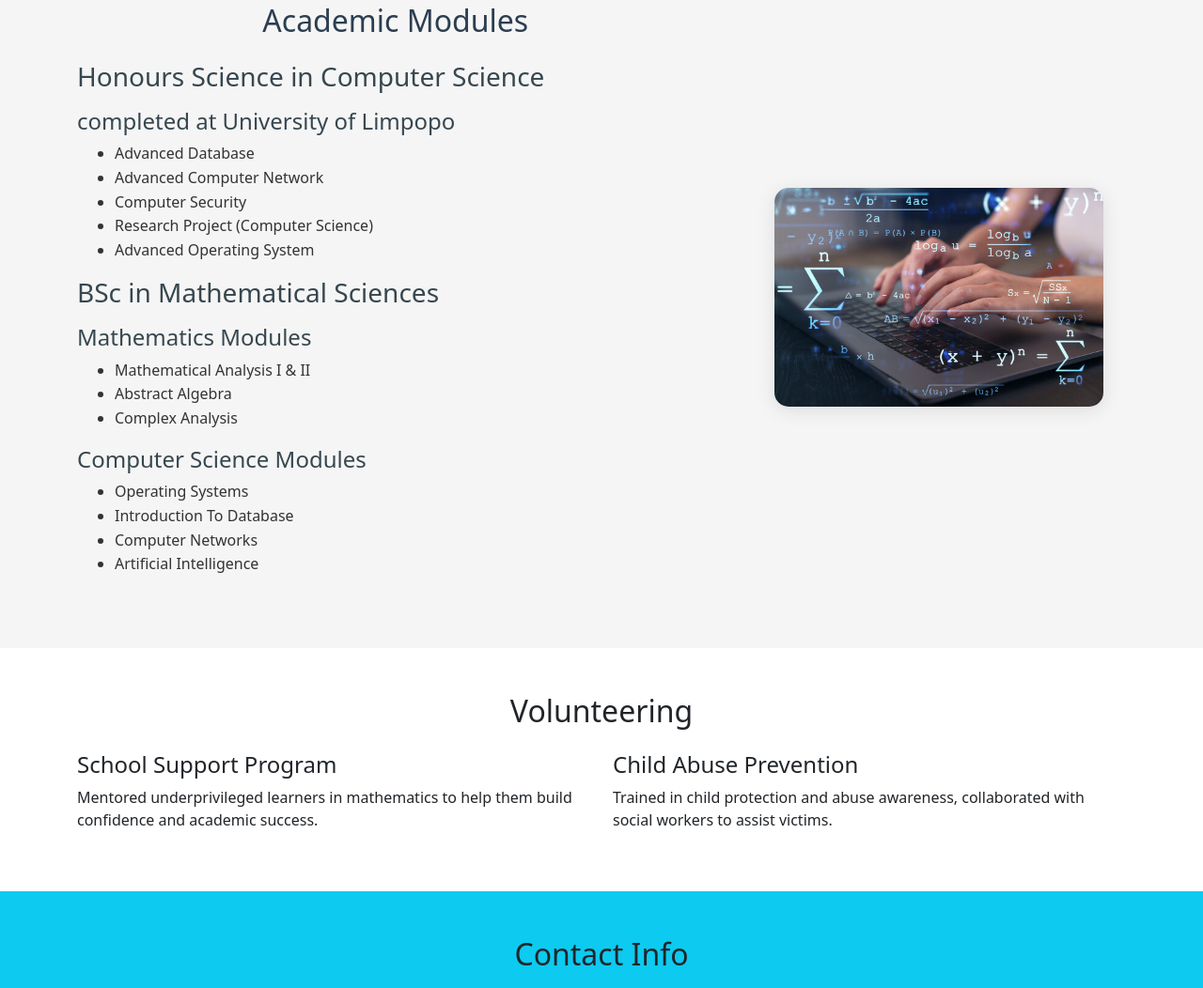
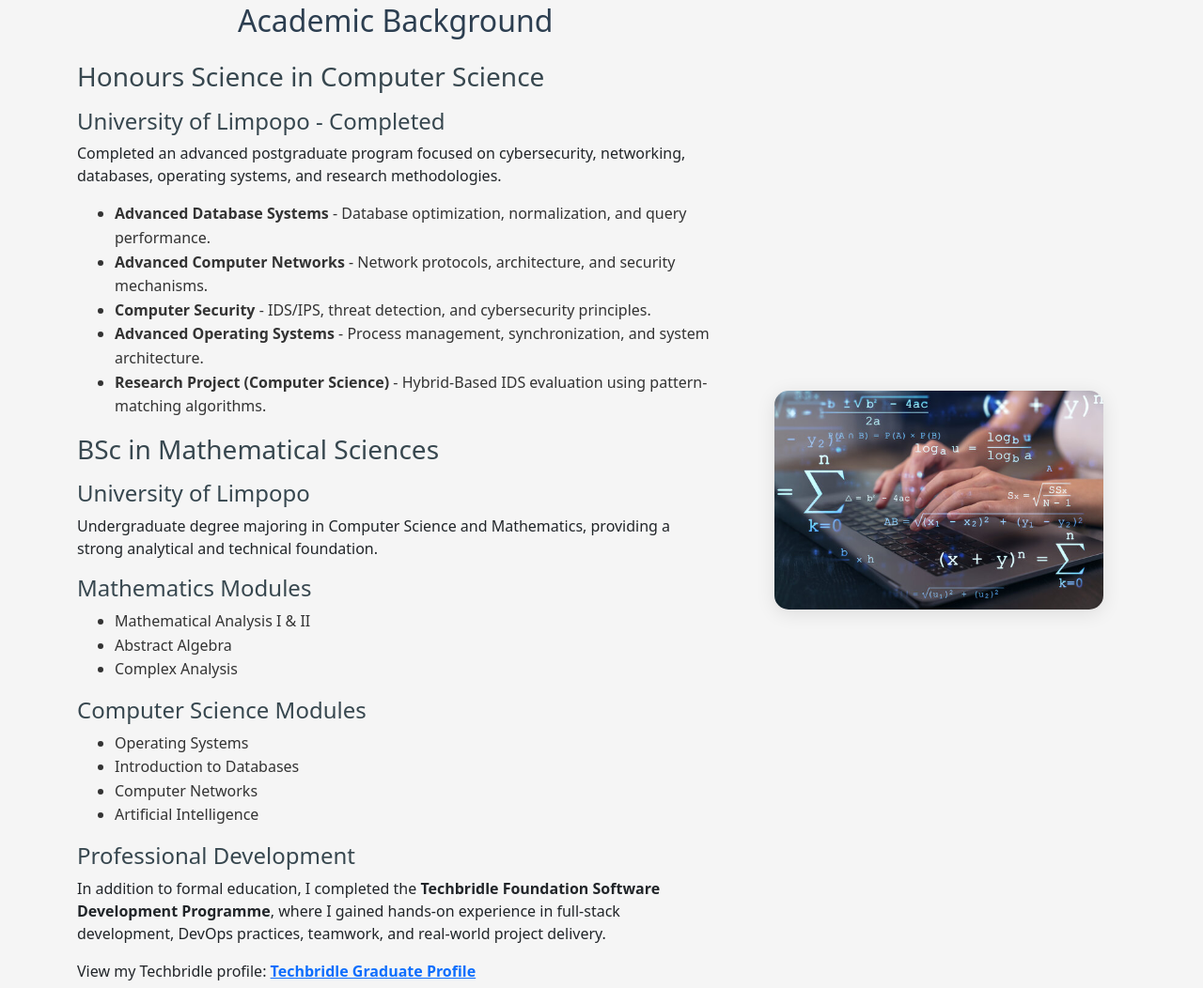
Before and after one commit to Elijah414/portfolio, a plain HTML site: page index.html in a window 1280 px wide. Shown: the part 3000-4052 px from the top of the page at 94% size. Drawn offline with nearby package versions, Linux system fonts and the light colour scheme.

Commit message:
academic update

```diff
--- a/index.html
+++ b/index.html
@@ -22,30 +22,35 @@
         </button>
         <div class="collapse navbar-collapse" id="navbarNavDropdown">
     <ul class="navbar-nav ms-auto">
+
         <li class="nav-item">
             <a class="nav-link" href="#home">Home</a>
         </li>
+
         <li class="nav-item">
             <a class="nav-link" href="#about">About Me</a>
         </li>
+
         <li class="nav-item">
             <a class="nav-link" href="#skills">Skills</a>
         </li>
+
         <li class="nav-item dropdown">
             <a class="nav-link dropdown-toggle" href="#journey" role="button" data-bs-toggle="dropdown" aria-expanded="false">
                 Journey
             </a>
+
             <ul class="dropdown-menu">
-
-                        <li><a class="dropdown-item" href="#projects"> Projects</a></li>
-                        <li><a class="dropdown-item" href="#academics">Academic Modules</a></li>
+                <li><a class="dropdown-item" href="#projects">Projects</a></li>
+                <li><a class="dropdown-item" href="#academics">Education & Exprience</a></li>
                 <li><a class="dropdown-item" href="#volunteering">Volunteering</a></li>
-
             </ul>
         </li>
+
         <li class="nav-item">
             <a class="nav-link" href="#contact">Contact</a>
         </li>
+
     </ul>
   </div>
 </div>
@@ -667,20 +672,34 @@
 
 <section id="academics" class="academic-section">
   <div class="container academic-content">
+
     <div class="academic-text">
-      <h2 class="text-center mb-4">Academic Modules</h2>
+      <h2 class="text-center mb-4">Academic Background</h2>
 
       <h3>Honours Science in Computer Science</h3>
-        <h4>completed at University of Limpopo </h4>
+      <h4>University of Limpopo - Completed</h4>
+
+      <p>
+        Completed an advanced postgraduate program focused on cybersecurity, networking, databases,
+        operating systems, and research methodologies.
+      </p>
+
       <ul>
-        <li>Advanced Database</li>
-        <li>Advanced Computer Network</li>
-        <li>Computer Security</li>
-        <li>Research Project (Computer Science) </li>
-        <li>Advanced Operating System</li>
+        <li><strong>Advanced Database Systems</strong> - Database optimization, normalization, and query performance.</li>
+        <li><strong>Advanced Computer Networks</strong> - Network protocols, architecture, and security mechanisms.</li>
+        <li><strong>Computer Security</strong> - IDS/IPS, threat detection, and cybersecurity principles.</li>
+        <li><strong>Advanced Operating Systems</strong> - Process management, synchronization, and system architecture.</li>
+        <li><strong>Research Project (Computer Science)</strong> - Hybrid-Based IDS evaluation using pattern-matching algorithms.</li>
       </ul>
 
       <h3>BSc in Mathematical Sciences</h3>
+      <h4>University of Limpopo</h4>
+
+      <p>
+        Undergraduate degree majoring in Computer Science and Mathematics, providing
+        a strong analytical and technical foundation.
+      </p>
+
       <h4>Mathematics Modules</h4>
       <ul>
         <li>Mathematical Analysis I & II</li>
@@ -691,17 +710,36 @@
       <h4>Computer Science Modules</h4>
       <ul>
         <li>Operating Systems</li>
-        <li>Introduction To Database</li>
+        <li>Introduction to Databases</li>
         <li>Computer Networks</li>
         <li>Artificial Intelligence</li>
       </ul>
+
+      <h4>Professional Development</h4>
+<p>
+  In addition to formal education, I completed the
+  <strong>Techbridle Foundation Software Development Programme</strong>,
+  where I gained hands-on experience in full-stack development, DevOps practices, teamwork,
+  and real-world project delivery.
+</p>
+
+<p>
+  View my Techbridle profile:
+  <a href="https://techbridlefoundation.org/student/elijah-neluheni/" target="_blank" class="text-primary fw-bold">
+    Techbridle Graduate Profile
+  </a>
+</p>
+
+
     </div>
 
     <div class="academic-image">
       <img src="pictures/Academic.jpg" alt="Academic Journey">
     </div>
+
   </div>
 </section>
+
 
 
 
@@ -740,10 +778,12 @@
       <div class="col-md-4 mb-3">
         <h5>Quick Links</h5>
         <ul class="list-unstyled">
-          <li><a href="#home" class="text-white">Home</a></li>
+          <li><a href="#" class="text-white">Home</a></li>
           <li><a href="#about" class="text-white">About</a></li>
+          <li><a href="#skills" class="text-white">skills</a></li>
           <li><a href="#projects" class="text-white">Projects</a></li>
-          <li><a href="#journey" class="text-white">Journey</a></li>
+          <li><a href="#academics" class="text-white">Academic Background</a></li>
+          <li><a href="#volunteering" class="text-white">Volunteering</a></li>
           <li><a href="#contact" class="text-white">Contact</a></li>
         </ul>
       </div>
```
Lines whose indentation alone changed are shown as unchanged.
